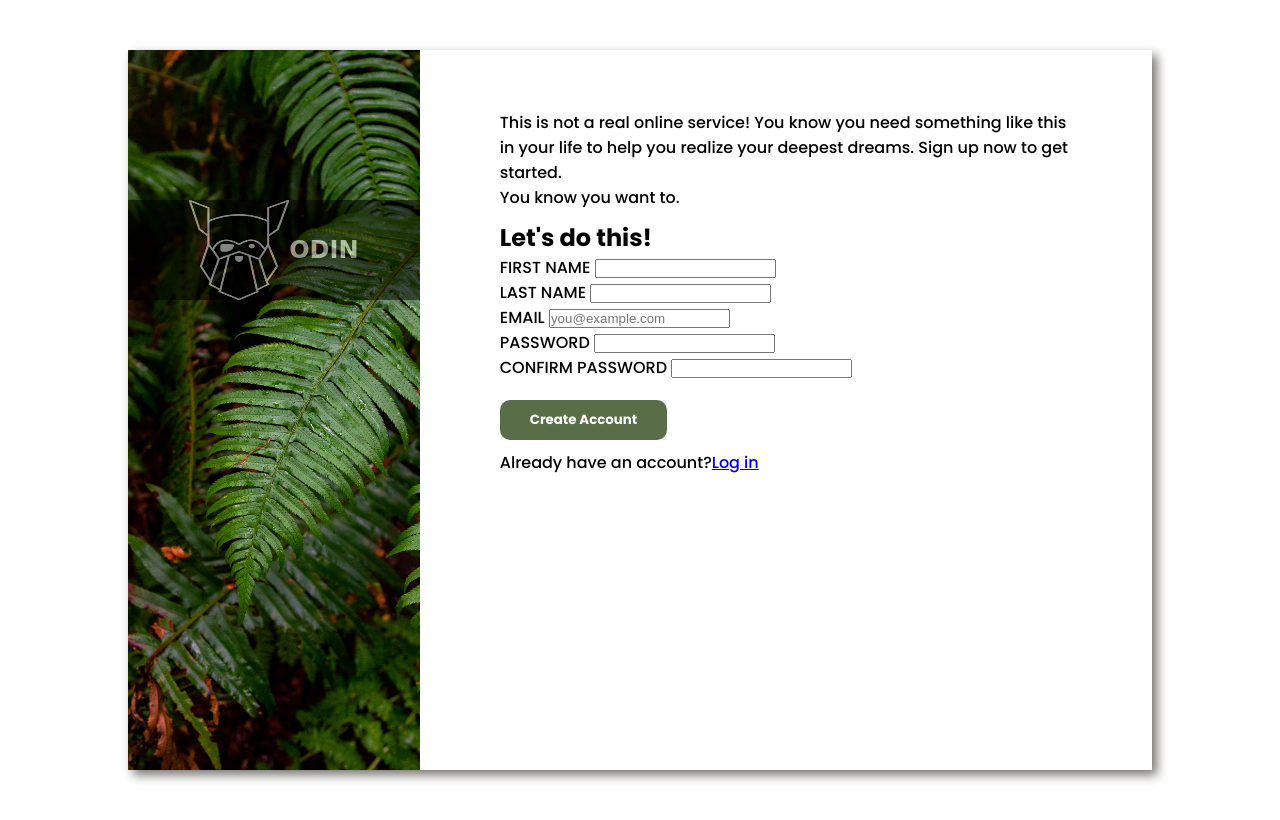
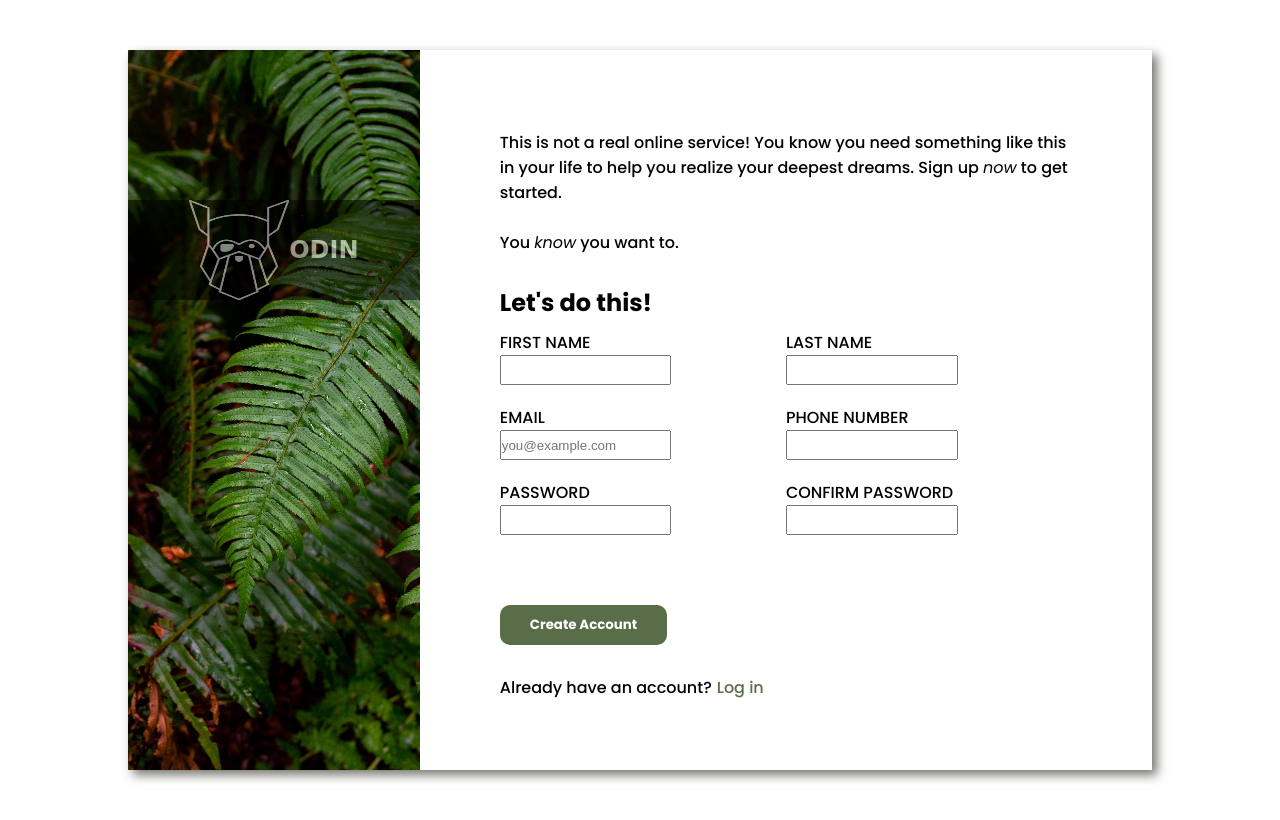
Before and after one commit to noob-wale/sign-up, a plain HTML site: page index.html in a window 1280 px wide. Drawn offline with Linux system fonts and the light colour scheme; a web font is replaced by a local one.

Commit message:
updated index and styles

```diff
--- a/index.html
+++ b/index.html
@@ -17,22 +17,23 @@
       <main class="main-content">
         <p class="header-topic">
           This is not a real online service! You know you need something like
-          this in your life to help you realize your deepest dreams. Sign up now
-          to get started. <br />
-          You know you want to.
+          this in your life to help you realize your deepest dreams. Sign up <em>now</em>
+          to get started. <br /> <br>
+          You <em>know</em> you want to.
         </p>
         <div class="form">
-          <h2>Let's do this!</h2>
+          <div class="form-header"><h2>Let's do this!</h2></div>
+          <div class="form-body">
             <form action="submit" method="post">
-            <div class="first-name">
+              <div class="user-input">
                 <label for="first_name">FIRST NAME</label>
                 <input type="text" id="first_name" name="first_name" required />
               </div>
-            <div class="last-name">
+              <div class="user-input">
                 <label for="last_name">LAST NAME</label>
                 <input type="text" id="last_name" name="last_name" required />
               </div>
-            <div class="user-email">
+              <div class="user-input">
                 <label for="user_email">EMAIL</label>
                 <input
                   type="email"
@@ -42,11 +43,25 @@
                   required
                 />
               </div>
-            <div class="user-pass">
+              <div class="user-input">
+                <label for="user_num">PHONE NUMBER</label>
+                <input
+                  type="number"
+                  name="user-number"
+                  id="user_num"
+                  required
+                />
+              </div>
+              <div class="user-input">
                 <label for="user_pass">PASSWORD</label>
-              <input type="password" name="user-pass" id="user_pass" required />
+                <input
+                  type="password"
+                  name="user-pass"
+                  id="user_pass"
+                  required
+                />
               </div>
-            <div class="confirm-pass">
+              <div class="user-input">
                 <label for="confirm_pass">CONFIRM PASSWORD</label>
                 <input
                   type="password"
@@ -57,6 +72,7 @@
               </div>
             </form>
           </div>
+        </div>
         <button type="submit">Create Account</button>
         <p>Already have an account?<a href="#">Log in</a></p>
       </main>
--- a/styles.css
+++ b/styles.css
@@ -9,7 +9,7 @@
 
 :root {
   --sec-mag: 50px 80px;
-  --elem-pad: 10px 0;
+  --elem-pad: 30px 0;
 }
 
 body {
@@ -60,6 +60,30 @@ img {
   margin: var(--elem-pad);
 }
 
+br {
+  padding: 10px;
+}
+
+form {
+  display: flex;
+  flex-direction: row;
+  justify-content: space-between;
+  flex-wrap: wrap;
+}
+
+.user-input {
+  display: flex;
+  flex-direction: column;
+  flex-wrap: wrap;
+  width: 50%;
+  margin: 10px 0;
+}
+
+input {
+  width: 60%;
+  height: 30px;
+}
+
 button {
   padding: 10px 30px;
   margin: var(--elem-pad);
@@ -70,3 +94,9 @@ button {
   font-family: 'Poppins', sans-serif;
   font-weight: bold;
 }
+
+ a {
+  text-decoration: none;
+  color: #596D48;
+  padding-left: 5px;
+}
```
Lines whose indentation alone changed are shown as unchanged.
